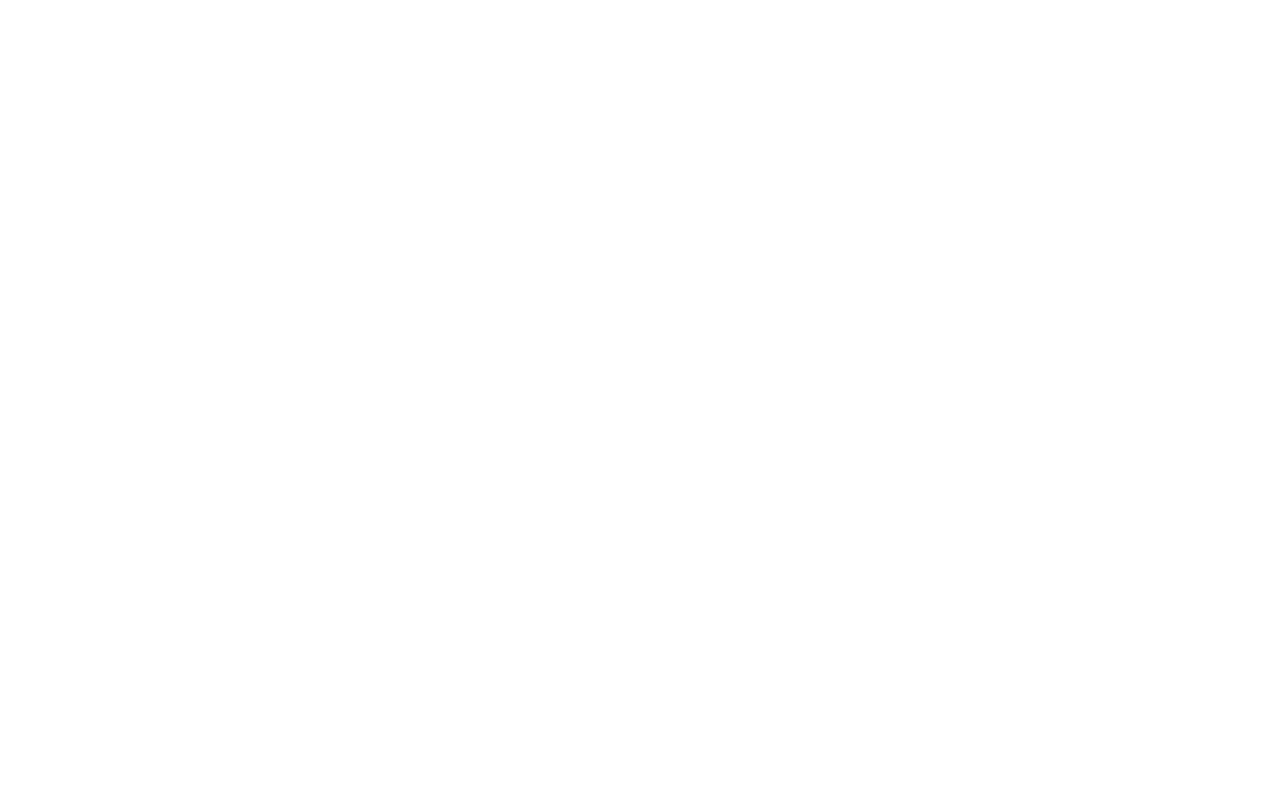
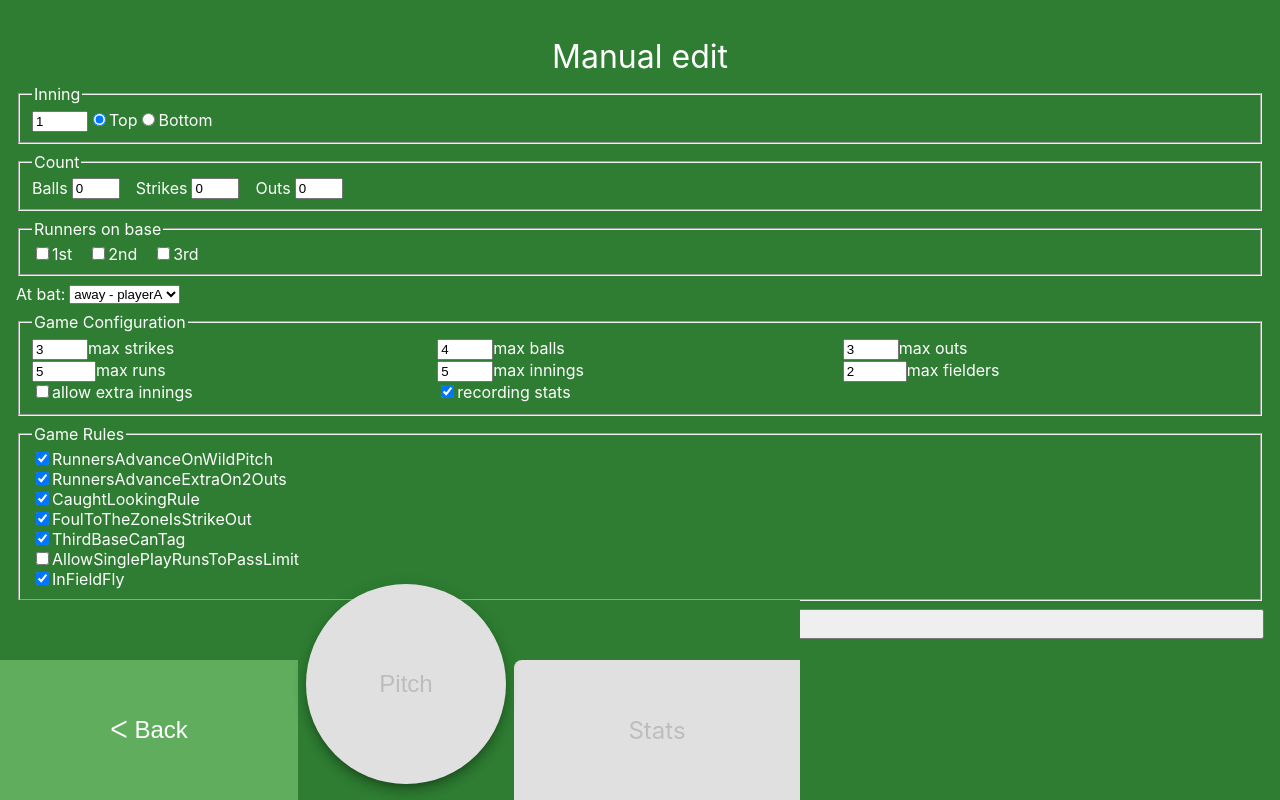
Before and after one commit to westonnovelli/wiffle-score-tool, a React (Create React App) app in the folder apps/web-ui/: page /manage/substitute in a window 1280 px wide. Before the commit this address had no page. Built offline with nearby package versions, Linux system fonts and the light colour scheme.

Commit message:
add some polish to manual edits

```diff
--- a/apps/web-ui/src/App.tsx
+++ b/apps/web-ui/src/App.tsx
@@ -6,11 +6,19 @@
   Route,
   Outlet,
   useLocation,
+  useNavigate,
 } from "react-router-dom";
 import './colors.css';
 import './App.css';
 
-import { defaultGame, Pitches, handlePitch as processPitch } from '@wiffleball/state-machine';
+import {
+  defaultGame,
+  Pitches,
+  handlePitch as processPitch,
+  manualEdit,
+  type DeepPartial,
+  type GameMoment
+} from '@wiffleball/state-machine';
 import Nav from './Nav/Nav';
 import Manage from './Manage/Manage';
 import Stats from './Stats/Stats';
@@ -22,13 +30,18 @@
 function App() {
   const [game, setGame] = React.useState(defaultGame());
   const [selectingPitch, setSelectingPitch] = React.useState(false);
+  const location = useLocation();
+  const navigate = useNavigate();
 
   const handlePitch = (pitch: Pitches) => {
     setGame(processPitch(game, pitch));
     setSelectingPitch(false);
   };
 
-  const location = useLocation();
+  const handleEdit = (edit: DeepPartial<GameMoment>) => {
+    setGame(manualEdit(game, edit));
+    navigate('/');
+  }
 
   return (
     <AnimatePresence exitBeforeEnter>
@@ -45,10 +58,9 @@
             <Main game={game} selectingPitch={selectingPitch} handlePitch={handlePitch} />
           } />
           <Route path="manage">
-            <Route index element={<Manage game={game} />}/>
-            <Route path="manual" element={<Manual game={game}/>}/>
-            <Route path="pitching" element={<Manual game={game}/>}/>
-            <Route path="fielder" element={<Manual game={game}/>}/>
+            <Route index element={<Manage game={game} />} />
+            <Route path="manual" element={<Manual game={game} handleEdit={handleEdit} />} />
+            <Route path="substitute" element={<Manual game={game} handleEdit={handleEdit} />} />
           </Route>
           <Route path="stats" element={<Stats game={game} />} />
           <Route path="new" element={<NewGame />} />
--- a/apps/web-ui/src/Manage/Manual.css
+++ b/apps/web-ui/src/Manage/Manual.css
@@ -49,3 +49,7 @@
     grid-template-columns: repeat(3, 1fr);
     grid-template-rows: repeat(3, 1fr);
 }
+
+.manual button {
+    height: 30px;
+}
--- a/apps/web-ui/src/Manage/Manual.tsx
+++ b/apps/web-ui/src/Manage/Manual.tsx
@@ -1,4 +1,13 @@
-import { Bases, GameMoment, InningHalf, getOffense, OptionalRules } from "@wiffleball/state-machine";
+import {
+    Bases,
+    InningHalf,
+    OptionalRules,
+    EMPTY_BASES,
+    getOffense,
+    type GameMoment,
+    type DeepPartial,
+    type GameConfig,
+} from "@wiffleball/state-machine";
 import React from "react";
 import Structure from "./Structure";
 import './Manual.css';
@@ -6,10 +15,20 @@
 
 interface Props {
     game: GameMoment;
+    handleEdit: (edit: DeepPartial<GameMoment>) => void;
 }
 
-// TODO manual edit
-const Manual: React.FC<Props> = ({ game }) => {
+const rulesThatDontMatch = (variant: GameConfig['rules'], control: GameConfig['rules']) => {
+    return Object.keys(OptionalRules).filter((key) =>
+        // @ts-expect-error
+        variant[key] !== control[key]
+    );
+}
+
+const Manual: React.FC<Props> = ({ game, handleEdit }) => {
+    const awayBatter = game.inning.half === InningHalf.TOP ? game.atBat : game.nextHalfAtBat;
+    const homeBatter = game.inning.half === InningHalf.BOTTOM ? game.atBat : game.nextHalfAtBat;
+
     const [inningNumber, setInningNumber] = React.useState(game.inning.number);
     const [inningHalf, setInningHalf] = React.useState<InningHalf>(game.inning.half);
 
@@ -36,11 +55,102 @@
     const [recordingStats, setRecordingStats] = React.useState(game.configuration.recordingStats);
 
     const submitEdit = () => {
-        // TODO handle edit submission
-        // diff/dirty
-        // callback to manualEdit()
-        console.log('manual edit submission not implemented');
+        const edit: DeepPartial<GameMoment> = {};
+
+        const inning: Partial<GameMoment['inning']> = {};
+        if (inningNumber !== game.inning.number) {
+            inning.number = inningNumber;
+        }
+        if (inningHalf !== game.inning.half) {
+            inning.half = inningHalf;
+            edit.nextHalfAtBat = game.atBat;
+            edit.atBat = game.nextHalfAtBat;
+        }
+        if (Object.keys(inning).length > 0) {
+            edit.inning = inning;
+            edit.bases = EMPTY_BASES;
+        }
+
+        if (outs !== game.outs) {
+            edit.outs = outs;
+        }
+
+        const count: Partial<GameMoment['count']> = {};
+        if (balls !== game.count.balls) {
+            count.balls = balls;
+        }
+        if (strikes !== game.count.strikes) {
+            count.strikes = strikes;
+        }
+        if (Object.keys(count).length > 0) {
+            edit.count = count;
+        }
+
+        const bases: Partial<GameMoment['bases']> = {};
+        if (firstBase !== game.bases[Bases.FIRST]) {
+            bases[Bases.FIRST] = firstBase;
+        }
+        if (secondBase !== game.bases[Bases.SECOND]) {
+            bases[Bases.SECOND] = secondBase;
+        }
+        if (thirdBase !== game.bases[Bases.THIRD]) {
+            bases[Bases.THIRD] = thirdBase;
+        }
+        if (Object.keys(bases).length > 0) {
+            edit.bases = bases;
+        }
+
+        if (atBat !== game.atBat) {
+            edit.atBat = atBat;
+        }
+
+        const config: DeepPartial<GameConfig> = {};
+        if (maxStrikes !== game.configuration.maxStrikes) {
+            config.maxStrikes = maxStrikes;
+        }
+        if (maxBalls !== game.configuration.maxBalls) {
+            config.maxBalls = maxBalls;
+        }
+        if (maxOuts !== game.configuration.maxOuts) {
+            config.maxOuts = maxOuts;
+        }
+        if (maxRuns !== game.configuration.maxRuns) {
+            config.maxRuns = maxRuns;
+        }
+        if (maxInnings !== game.configuration.maxInnings) {
+            config.maxInnings = maxInnings;
+        }
+        if (maxFielders !== game.configuration.maxFielders) {
+            config.maxFielders = maxFielders;
+        }
+        if (allowExtras !== game.configuration.allowExtras) {
+            config.allowExtras = allowExtras;
+        }
+        if (recordingStats !== game.configuration.recordingStats) {
+            config.recordingStats = recordingStats;
+        }
+        rulesThatDontMatch(rules, game.configuration.rules).forEach((ruleKey) => {
+            // @ts-expect-error
+            config.rules[ruleKey] = rules[ruleKey];
+        });
+        if (Object.keys(config).length > 0) {
+            edit.configuration = config;
+        }
+
+        console.log(edit);
+        handleEdit(edit);
     };
+
+    const wouldBeBatters = inningHalf === InningHalf.TOP ? game.awayTeam : game.homeTeam;
+    React.useEffect(function presetCorrectNextBatter() {
+        if (inningHalf === InningHalf.TOP) {
+            setAtBat(awayBatter);
+        } else {
+            setAtBat(homeBatter);
+        }
+    }, [inningHalf, awayBatter, homeBatter]);
+
+    // TODO extend box score if innings are added
 
     return (
         <Structure
@@ -53,7 +163,7 @@
                     type="number"
                     name="inningNumber"
                     value={inningNumber}
-                    onChange={(e) => setInningNumber(e.target.valueAsNumber)}
+                    onChange={(e) => setInningNumber(parseInt(e.target.value))}
                     min={1}
                     max={20} // arbitrary but so be it
                 />
@@ -86,7 +196,7 @@
                     type="number"
                     name="countBalls"
                     value={balls}
-                    onChange={(e) => void setBalls(e.target.valueAsNumber)}
+                    onChange={(e) => void setBalls(parseInt(e.target.value))}
                     max={game.configuration.maxBalls - 1}
                     min={0}
                 />
@@ -95,7 +205,7 @@
                     type="number"
                     name="countStrikes"
                     value={strikes}
-                    onChange={(e) => void setStrikes(e.target.valueAsNumber)}
+                    onChange={(e) => void setStrikes(parseInt(e.target.value))}
                     max={game.configuration.maxStrikes - 1}
                     min={0}
                 />
@@ -104,7 +214,7 @@
                     type="number"
                     name="outs"
                     value={outs}
-                    onChange={(e) => void setOuts(e.target.valueAsNumber)}
+                    onChange={(e) => void setOuts(parseInt(e.target.value))}
                     max={game.configuration.maxOuts - 1}
                     min={0}
                 />
@@ -115,9 +225,9 @@
                     <input
                         type="checkbox"
                         name="firstbase"
-                        value={1}
+                        value="firstbase"
                         defaultChecked={firstBase === 1}
-                        onChange={(e) => void setFirstBase(e.target.valueAsNumber)}
+                        onChange={() => void setFirstBase(prev => prev === 1 ? 0 : 1)}
                     />
                     <label htmlFor="firstbase">1st</label>
                 </div>
@@ -125,9 +235,9 @@
                     <input
                         type="checkbox"
                         name="secondbase"
-                        value={1}
+                        value="secondbase"
                         defaultChecked={secondBase === 1}
-                        onChange={(e) => void setSecondBase(e.target.valueAsNumber)}
+                        onChange={() => void setSecondBase(prev => prev === 1 ? 0 : 1)}
                     />
                     <label htmlFor="secondbase">2nd</label>
                 </div>
@@ -135,9 +245,9 @@
                     <input
                         type="checkbox"
                         name="thirdbase"
-                        value={1}
+                        value="thirdbase"
                         defaultChecked={thirdBase === 1}
-                        onChange={(e) => void setThirdBase(e.target.valueAsNumber)}
+                        onChange={() => void setThirdBase(prev => prev === 1 ? 0 : 1)}
                     />
                     <label htmlFor="thirdbase">3rd</label>
                 </div>
@@ -148,9 +258,9 @@
                     value={atBat}
                     onChange={(e) => void setAtBat(e.target.value)}
                 >
-                    {getOffense(game).lineup.map((id) => (
+                    {wouldBeBatters.lineup.map((id) => (
                         <option key={id} value={id}>
-                            {getOffense(game).roster[id].name}
+                            {wouldBeBatters.roster[id].name}
                         </option>
                     ))}
                 </select>
@@ -161,7 +271,7 @@
                     <input
                         type="number"
                         value={maxStrikes}
-                        onChange={(e) => setMaxStrikes(e.target.valueAsNumber)}
+                        onChange={(e) => setMaxStrikes(parseInt(e.target.value))}
                         name="maxStrikes"
                         min={0}
                         max={10}
@@ -172,7 +282,7 @@
                     <input
                         type="number"
                         value={maxBalls}
-                        onChange={(e) => setMaxBalls(e.target.valueAsNumber)}
+                        onChange={(e) => setMaxBalls(parseInt(e.target.value))}
                         name="maxBalls"
                         min={0}
                         max={10}
@@ -183,7 +293,7 @@
                     <input
                         type="number"
                         value={maxOuts}
-                        onChange={(e) => setMaxOuts(e.target.valueAsNumber)}
+                        onChange={(e) => setMaxOuts(parseInt(e.target.value))}
                         name="maxOuts"
                         min={0}
                         max={10}
@@ -194,7 +304,7 @@
                     <input
                         type="number"
                         value={maxRuns}
-                        onChange={(e) => setMaxRuns(e.target.valueAsNumber)}
+                        onChange={(e) => setMaxRuns(parseInt(e.target.value))}
                         name="maxRuns"
                         min={-1}
                         max={100}
@@ -205,7 +315,7 @@
                     <input
                         type="number"
                         value={maxInnings}
-                        onChange={(e) => setMaxInnings(e.target.valueAsNumber)}
+                        onChange={(e) => setMaxInnings(parseInt(e.target.value))}
                         name="maxInnings"
                         min={0}
                         max={20}
@@ -216,7 +326,7 @@
                     <input
                         type="number"
                         value={maxFielders}
-                        onChange={(e) => setMaxFielders(e.target.valueAsNumber)}
+                        onChange={(e) => setMaxFielders(parseInt(e.target.value))}
                         name="maxFielders"
                         min={0}
                         max={100}
--- a/packages/state-machine/src/index.ts
+++ b/packages/state-machine/src/index.ts
@@ -15,8 +15,10 @@
     type GameMoment,
     type BattingOrder,
     type Team,
+    type DeepPartial,
 } from './types';
 export { defaultRules, defaultGame, defaultConfiguration, defaultPlayer, defaultTeam } from './factory';
 export { handlePitch, hydrateGame } from './engine';
-export { getOffense, getDefense } from './gameReducer';
-export { getPitcher } from './commonEdits';
+export { getOffense, getDefense, EMPTY_BASES } from './gameReducer';
+export { default as manualEdit } from './manualEdit';
+export { getPitcher, getInfield, getOutfield, getBench, pitcherSwap, fielderSwap, fielderRotate } from './commonEdits';
```
Also changed, not shown: 1 other file (tests, documents, lock files or other folders).
